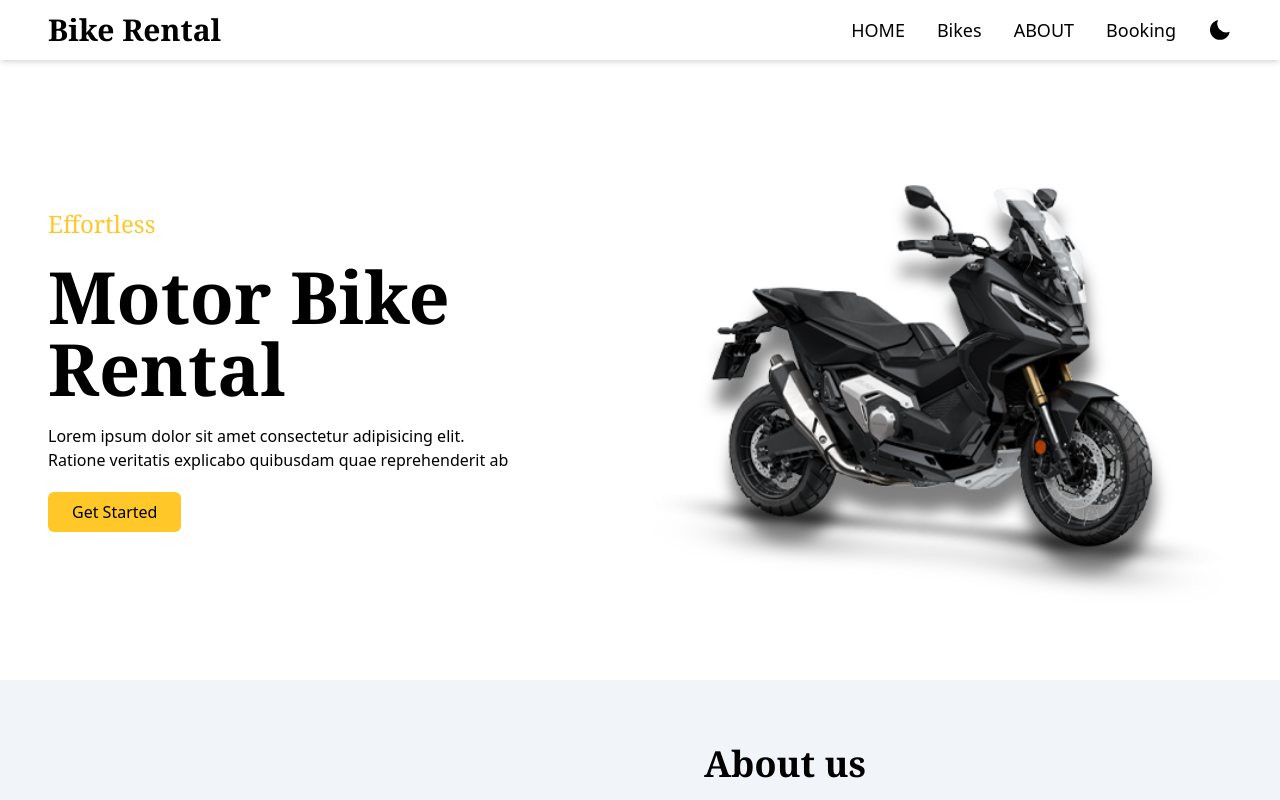
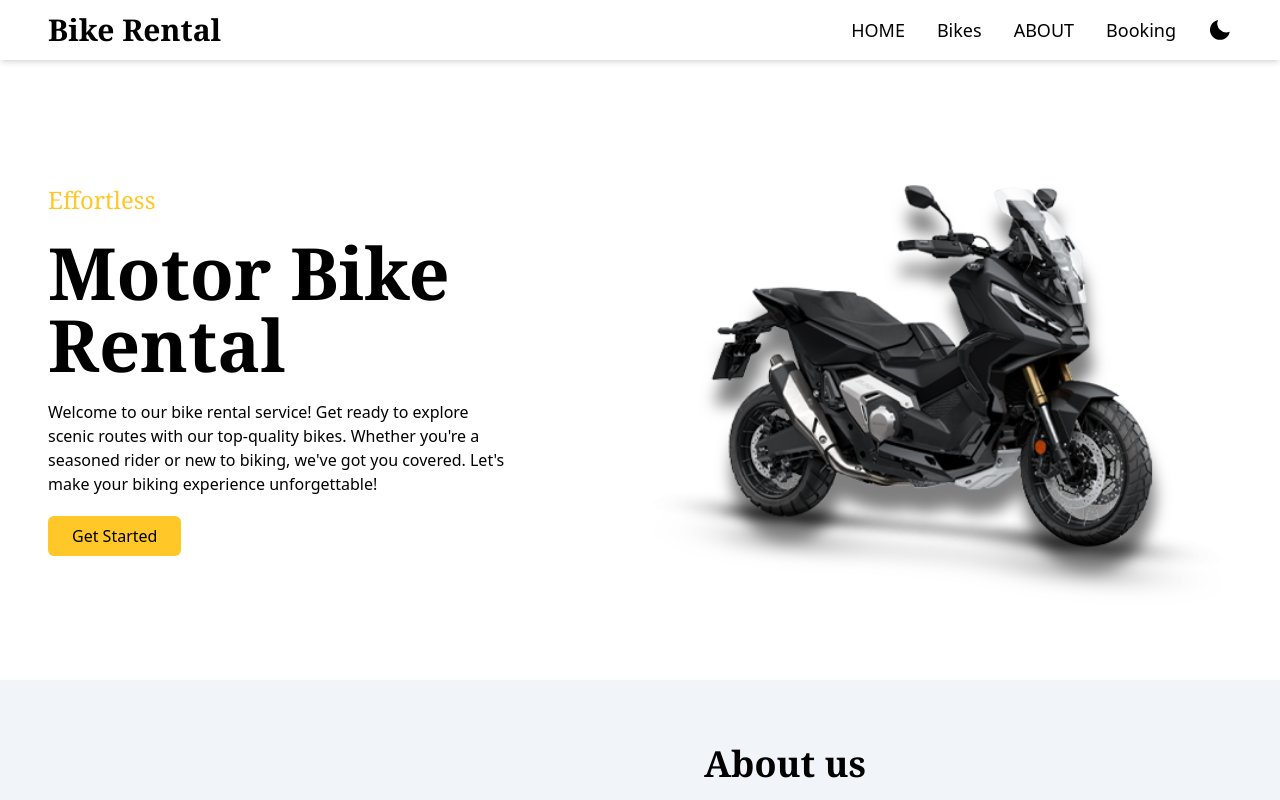
Before and after one commit to NirejBatrai/Bike-renting-app, a React (Vite) app: page / in a window 1280 px wide. Shown: the top 800 px of the page. Built offline with nearby package versions, Linux system fonts and the light colour scheme.

Commit message:
change the lorem

```diff
--- a/src/components/Hero/Hero.jsx
+++ b/src/components/Hero/Hero.jsx
@@ -35,8 +35,10 @@ const Hero = ({ theme }) => {
               Motor Bike Rental
             </h1>
             <p data-aos='fade-up' data-aos-delay='1000'>
-              Lorem ipsum dolor sit amet consectetur adipisicing elit. Ratione
-              veritatis explicabo quibusdam quae reprehenderit ab{" "}
+              Welcome to our bike rental service! Get ready to explore scenic
+              routes with our top-quality bikes. Whether you're a seasoned rider
+              or new to biking, we've got you covered. Let's make your biking
+              experience unforgettable!
             </p>
             <button
               data-aos='fade-up'
```
